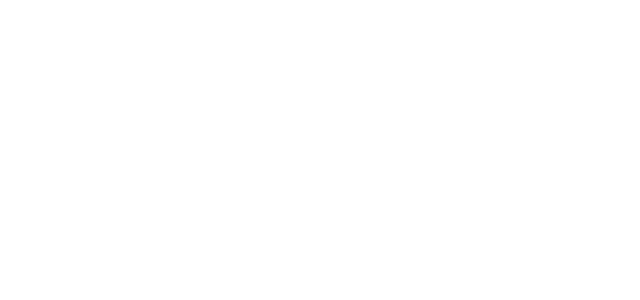
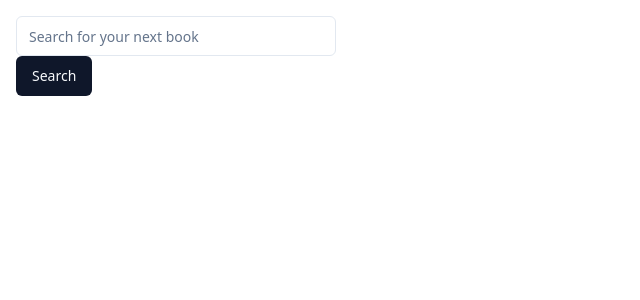
Before and after one commit to maneesha14w/listr, a React (Vite) app: page / in a window 1280 px wide. Shown: the top 300 px of the page, without its empty margins (0-640 px from the left). Built offline with nearby package versions, Linux system fonts and the light colour scheme.

Commit message:
feat: added search functionality, requires cleanup.

```diff
--- a/package.json
+++ b/package.json
@@ -21,6 +21,7 @@
     "tailwindcss-animate": "^1.0.7"
   },
   "devDependencies": {
+    "@tailwindcss/forms": "^0.5.7",
     "@types/node": "^20.11.16",
     "@types/react": "^18.2.43",
     "@types/react-dom": "^18.2.17",
--- a/src/App.tsx
+++ b/src/App.tsx
@@ -1,7 +1,12 @@
 import React from "react"
+import { BookSearch } from "./components/BookSearch"
 
 const App = () => {
-	return <div></div>
+	return (
+		<div>
+			<BookSearch />
+		</div>
+	)
 }
 
 export default App
--- a/src/components/BookSearch.tsx
+++ b/src/components/BookSearch.tsx
@@ -1,8 +1,10 @@
 import axios from "axios"
 import React, { useState } from "react"
+import { Button } from "@/components/ui/button"
+import { Input } from "@/components/ui/input"
 
 export const BookSearch = () => {
-	const [query, setQuery] = useState(0)
+	const [query, setQuery] = useState("")
 	const [result, setResults] = useState<any[]>([])
 	const [isLoading, setIsLoading] = useState(false)
 
@@ -26,5 +28,30 @@
 		}
 		setIsLoading(false)
 	}
-	return <div className="p-4"></div>
+	return (
+		<div className=" p-4">
+			<div className="sm:max-w-xs">
+				<Input
+					type="text"
+					value={query}
+					onChange={(e) => setQuery(e.target.value)}
+					placeholder="Search for your next book"
+				/>
+			</div>
+			<Button
+				onClick={() => {
+					searchBooks()
+				}}
+			>
+				{isLoading ? "Searching" : "Search"}
+			</Button>
+			<div className="mt-4 max-h-64 overflow-auto">
+				<ul>
+					{result.map((book, index) => (
+						<li key={index}>{JSON.stringify(book, null, 2)}</li>
+					))}
+				</ul>
+			</div>
+		</div>
+	)
 }
--- /dev/null
+++ b/src/components/ui/input.tsx
@@ -0,0 +1,25 @@
+import * as React from "react"
+
+import { cn } from "@/lib/utils"
+
+export interface InputProps
+  extends React.InputHTMLAttributes<HTMLInputElement> {}
+
+const Input = React.forwardRef<HTMLInputElement, InputProps>(
+  ({ className, type, ...props }, ref) => {
+    return (
+      <input
+        type={type}
+        className={cn(
+          "flex h-10 w-full rounded-md border border-input bg-background px-3 py-2 text-sm ring-offset-background file:border-0 file:bg-transparent file:text-sm file:font-medium placeholder:text-muted-foreground focus-visible:outline-none focus-visible:ring-2 focus-visible:ring-ring focus-visible:ring-offset-2 disabled:cursor-not-allowed disabled:opacity-50",
+          className
+        )}
+        ref={ref}
+        {...props}
+      />
+    )
+  }
+)
+Input.displayName = "Input"
+
+export { Input }
--- a/tailwind.config.js
+++ b/tailwind.config.js
@@ -1,11 +1,15 @@
 /** @type {import('tailwindcss').Config} */
-module.exports = {
+
+import formsPlugin from "@tailwindcss/forms"
+import animatePlugin from "tailwindcss-animate"
+
+export default {
 	darkMode: ["class"],
 	content: [
-    './pages/**/*.{ts,tsx}',
-    './components/**/*.{ts,tsx}',
-    './app/**/*.{ts,tsx}',
-    './src/**/*.{ts,tsx}',
+		"./pages/**/*.{ts,tsx}",
+		"./components/**/*.{ts,tsx}",
+		"./app/**/*.{ts,tsx}",
+		"./src/**/*.{ts,tsx}",
 	],
 	prefix: "",
 	theme: {
@@ -73,5 +77,5 @@
 			},
 		},
 	},
-  plugins: [require("tailwindcss-animate")],
+	plugins: [formsPlugin, animatePlugin],
 }
```
Also changed, not shown: 1 other file (tests, documents, lock files or other folders). Lines whose indentation alone changed are shown as unchanged.
